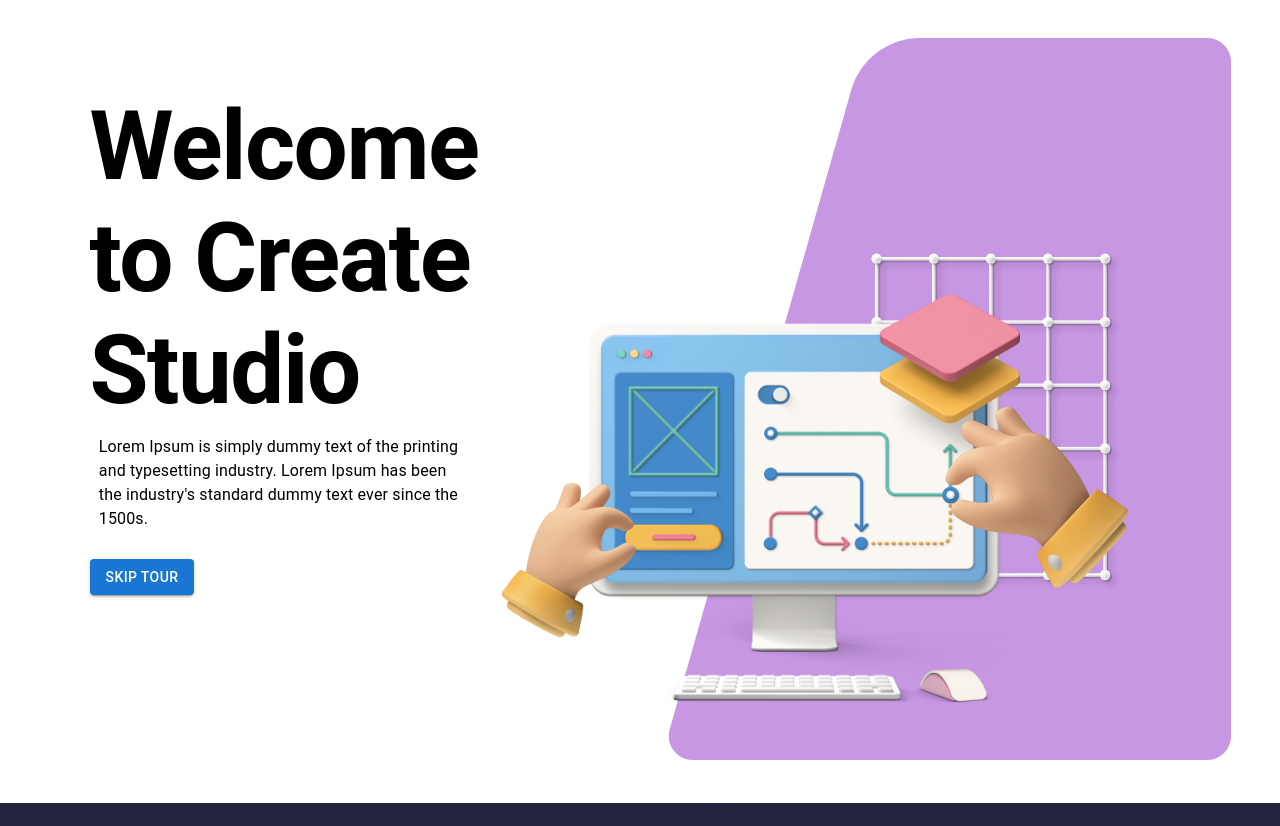
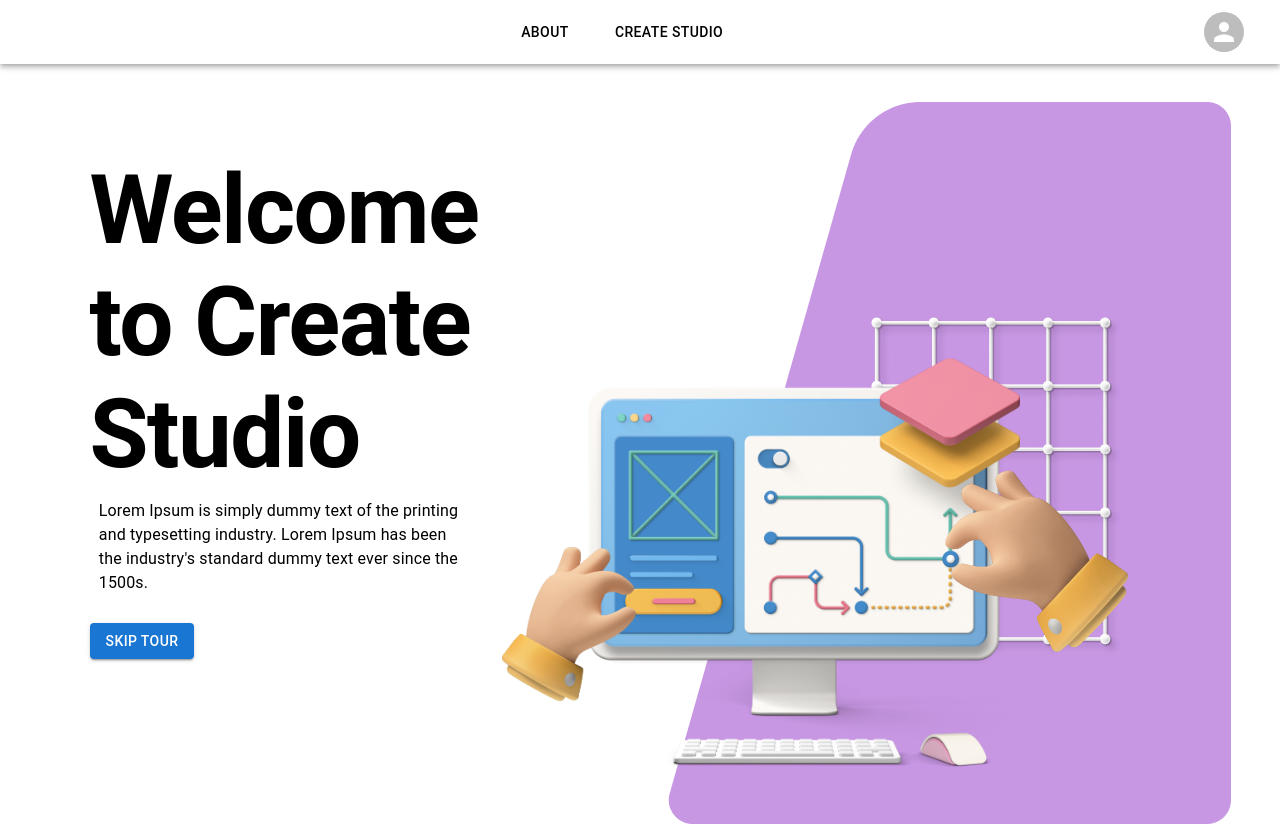
Before and after one commit to gaurav-rajput123/glss.create-studio, a React (Create React App) app: page / in a window 1280 px wide. Shown: the top 826 px of the page. Built offline with nearby package versions, Linux system fonts and the light colour scheme.

Commit message:
asdfhhjgh

```diff
--- a/src/Front.js
+++ b/src/Front.js
@@ -2,7 +2,8 @@ import { Grid } from "@mui/material";
 import Fstcntnr from "./namrata/Fstcntnr";
 import Secndcntnr from "./namrata/Secndcntnr";
 import AnimationGrid from "./namrata/AnimationGrid";
-// import  from "./namrata/";
+import Topbar from "./namrata/Topbar";
+
 // import  from "./namrata/";
 
 
@@ -11,13 +12,16 @@ export default function Home() {
 
         <Grid container>
             <Grid item xs={12} sx={{}}>
+                <Topbar />
+            </Grid>
+            <Grid item xs={12} sx={{}}>
                 <Fstcntnr />
             </Grid>
             <Grid item xs={12} sx={{}} >
                 <Secndcntnr />
             </Grid>
             <Grid item xs={12} sx={{}}>
-             <AnimationGrid/>
+                <AnimationGrid />
             </Grid>
             <Grid >
 
--- a/src/namrata/Topbar.js
+++ b/src/namrata/Topbar.js
@@ -6,11 +6,12 @@ import Typography from '@mui/material/Typography';
 import Button from '@mui/material/Button';
 import IconButton from '@mui/material/IconButton';
 import MenuIcon from '@mui/icons-material/Menu';
+import Avatar from '@mui/material/Avatar';
 
 const Topbar = () => {
     return <>
         <Box sx={{ flexGrow: 1 }}>
-            <AppBar position="static" style={{backgroundColor:'#80808000', color:'black'}}>
+            <AppBar position="static" style={{ backgroundColor: '#80808000', color: 'black' }}>
                 <Toolbar>
                     <IconButton
                         size="large"
@@ -20,19 +21,29 @@ const Topbar = () => {
                         sx={{ mr: 2 }}
 
                     >
-                    <MenuIcon />
+
                     </IconButton>
                     <Typography variant="h6" component="div" sx={{ flexGrow: 1 }}>
                     </Typography>
-                <Typography sx={{ flexGrow: 1 }} style={{display:'flex'}} >
-                <Typography variant="h6" style={{paddingRight:'30px'}}>
-                        <Button variant='text'>About</Button>
+                    <Typography sx={{ flexGrow: 1 }} style={{ display: 'flex' }} >
+                        <Typography variant="h6" style={{ paddingRight: '30px' }}>
+                            <Button sx={{color:"black"}} variant='text'>About</Button>
                         </Typography>
-                <Typography variant="h6"  sx={{ flexGrow: 1 }}>
-                        <Button variant='text'>Create Studio</Button>
+                        <Typography variant="h6" sx={{ flexGrow: 1 }}>
+                            <Button  sx={{color:"black"}} variant='text'>Create Studio</Button>
                         </Typography>
                     </Typography>
-                <Button color="inherit" variant='contained'>Watch Tutorial</Button>
+                    <IconButton
+
+                        size="large"
+                        aria-label="account of current user"
+                        aria-controls="menu-appbar"
+                        aria-haspopup="true"
+                        // onClick={handleprofile}
+                        color="inherit"
+                    >
+                         <Avatar alt="Gaurav" src="" />
+                    </IconButton >
                 </Toolbar>
             </AppBar>
         </Box>
```
Lines whose indentation alone changed are shown as unchanged.
